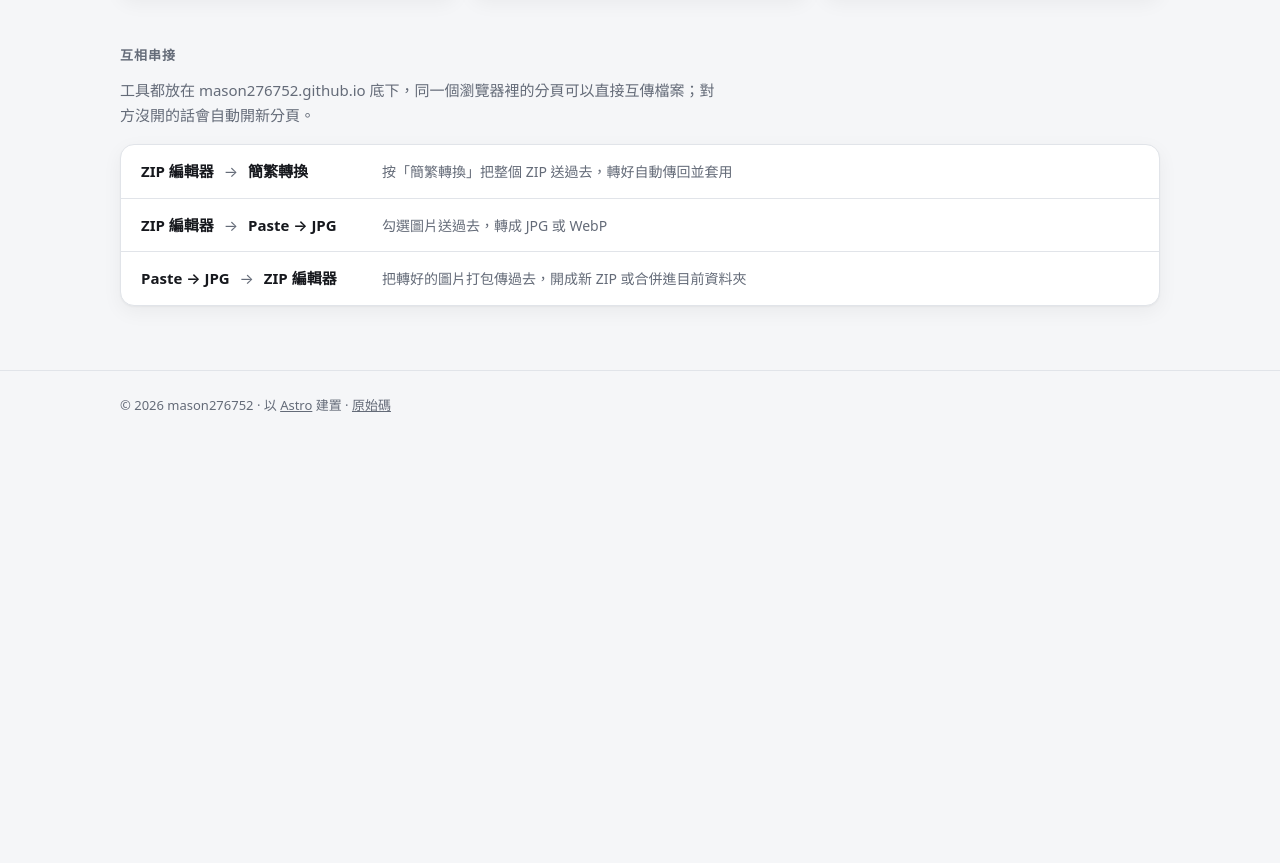
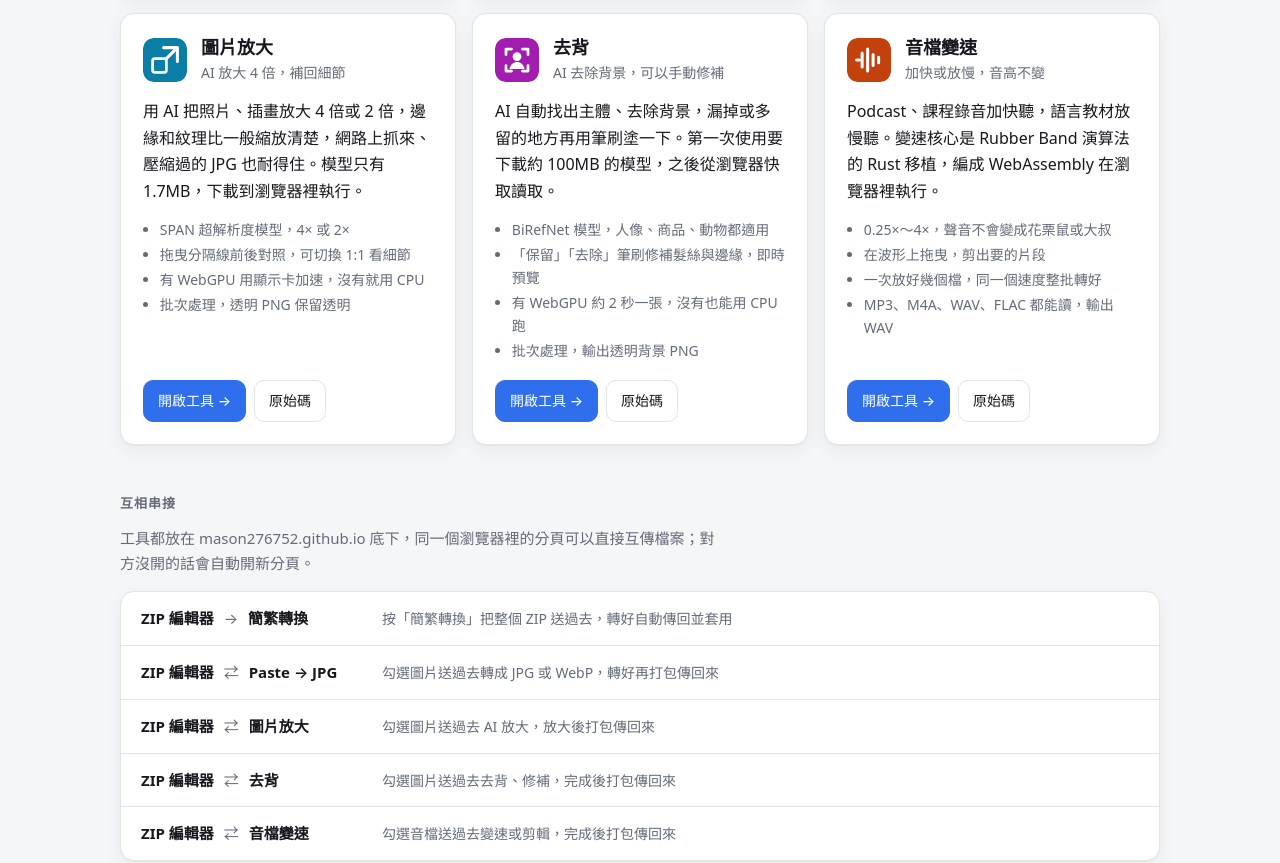
Before and after one commit to mason276752/mason276752.github.io, an Astro site: page / in a window 1280 px wide. Shown: the part 715-1578 px from the top of the page. Before the commit the page ends 1155 px from the top, so only its background shows below. Built offline with nearby package versions, Linux system fonts and the light colour scheme; Astro itself is replaced by a stand-in of ours.

Commit message:
新增圖片放大、去背、音檔變速的介紹
串接區塊改成雙向箭頭，四個工具都能和 ZIP 編輯器互傳檔案。

Co-Authored-By: Claude Opus 5.5 <noreply@anthropic.com>

```diff
--- /dev/null
+++ b/src/content/tools/audiospeed.md
@@ -0,0 +1,15 @@
+---
+name: 音檔變速
+tagline: 加快或放慢，音高不變
+url: https://mason276752.github.io/audiospeed/
+repo: https://github.com/mason276752/audiospeed
+icon: /icons/audiospeed.svg
+order: 6
+features:
+  - 0.25×～4×，聲音不會變成花栗鼠或大叔
+  - 在波形上拖曳，剪出要的片段
+  - 一次放好幾個檔，同一個速度整批轉好
+  - MP3、M4A、WAV、FLAC 都能讀，輸出 WAV
+---
+
+Podcast、課程錄音加快聽，語言教材放慢聽。變速核心是 Rubber Band 演算法的 Rust 移植，編成 WebAssembly 在瀏覽器裡執行。
--- /dev/null
+++ b/src/content/tools/removebg.md
@@ -0,0 +1,15 @@
+---
+name: 去背
+tagline: AI 去除背景，可以手動修補
+url: https://mason276752.github.io/removebg/
+repo: https://github.com/mason276752/removebg
+icon: /icons/removebg.svg
+order: 5
+features:
+  - BiRefNet 模型，人像、商品、動物都適用
+  - 「保留」「去除」筆刷修補髮絲與邊緣，即時預覽
+  - 有 WebGPU 約 2 秒一張，沒有也能用 CPU 跑
+  - 批次處理，輸出透明背景 PNG
+---
+
+AI 自動找出主體、去除背景，漏掉或多留的地方再用筆刷塗一下。第一次使用要下載約 100MB 的模型，之後從瀏覽器快取讀取。
--- /dev/null
+++ b/src/content/tools/upscale.md
@@ -0,0 +1,15 @@
+---
+name: 圖片放大
+tagline: AI 放大 4 倍，補回細節
+url: https://mason276752.github.io/upscale/
+repo: https://github.com/mason276752/upscale
+icon: /icons/upscale.svg
+order: 4
+features:
+  - SPAN 超解析度模型，4× 或 2×
+  - 拖曳分隔線前後對照，可切換 1:1 看細節
+  - 有 WebGPU 用顯示卡加速，沒有就用 CPU
+  - 批次處理，透明 PNG 保留透明
+---
+
+用 AI 把照片、插畫放大 4 倍或 2 倍，邊緣和紋理比一般縮放清楚，網路上抓來、壓縮過的 JPG 也耐得住。模型只有 1.7MB，下載到瀏覽器裡執行。
--- a/src/pages/index.astro
+++ b/src/pages/index.astro
@@ -7,16 +7,19 @@ const tools = (await getCollection('tools')).sort((a, b) => a.data.order - b.dat
 const byId = Object.fromEntries(tools.map((t) => [t.id, t]));
 
 // The tools share this origin, so tabs can pass files to each other over BroadcastChannel.
+// `both`: the tool also sends its results back to the ZIP editor.
 const links = [
   { from: 'zipeditor', to: 'ziptotaiwanzip', what: '按「簡繁轉換」把整個 ZIP 送過去，轉好自動傳回並套用' },
-  { from: 'zipeditor', to: 'paste2jpg', what: '勾選圖片送過去，轉成 JPG 或 WebP' },
-  { from: 'paste2jpg', to: 'zipeditor', what: '把轉好的圖片打包傳過去，開成新 ZIP 或合併進目前資料夾' },
+  { from: 'zipeditor', to: 'paste2jpg', both: true, what: '勾選圖片送過去轉成 JPG 或 WebP，轉好再打包傳回來' },
+  { from: 'zipeditor', to: 'upscale', both: true, what: '勾選圖片送過去 AI 放大，放大後打包傳回來' },
+  { from: 'zipeditor', to: 'removebg', both: true, what: '勾選圖片送過去去背、修補，完成後打包傳回來' },
+  { from: 'zipeditor', to: 'audiospeed', both: true, what: '勾選音檔送過去變速或剪輯，完成後打包傳回來' },
 ].filter((l) => byId[l.from] && byId[l.to]);
 ---
 
 <BaseLayout
-  title="mason276752 的線上小工具｜圖片轉檔、ZIP 編輯、簡繁轉換"
-  description="幾個純前端的線上工具：圖片貼上轉 JPG／WebP、在瀏覽器裡編輯 ZIP、ZIP 與 EPUB 整包簡繁轉換。檔案只在你的瀏覽器裡處理，不會上傳。"
+  title="mason276752 的線上小工具｜圖片轉檔、放大、去背、ZIP 編輯、音檔變速"
+  description="幾個純前端的線上工具：圖片轉 JPG／WebP、AI 圖片放大、AI 去背、在瀏覽器裡編輯 ZIP、ZIP 整包簡繁轉換、音檔變速不變調。檔案只在你的瀏覽器裡處理，不會上傳。"
 >
   <section class="wrap hero">
     <h1>瀏覽器裡的小工具</h1>
@@ -44,7 +47,7 @@ const links = [
           <li>
             <span class="route">
               <a href={byId[l.from].data.url}>{byId[l.from].data.name}</a>
-              <span class="arrow" aria-label="傳到">→</span>
+              <span class="arrow" aria-label={l.both ? '互傳' : '傳到'}>{l.both ? '⇄' : '→'}</span>
               <a href={byId[l.to].data.url}>{byId[l.to].data.name}</a>
             </span>
             <span class="what">{l.what}</span>
```
Also changed, not shown: README.md, public/icons/audiospeed.svg (added), public/icons/removebg.svg (added), public/icons/upscale.svg (added).
